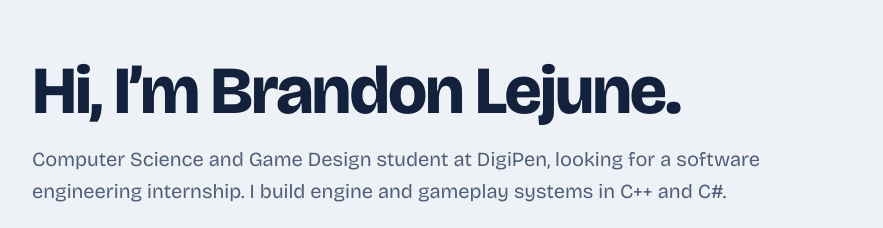
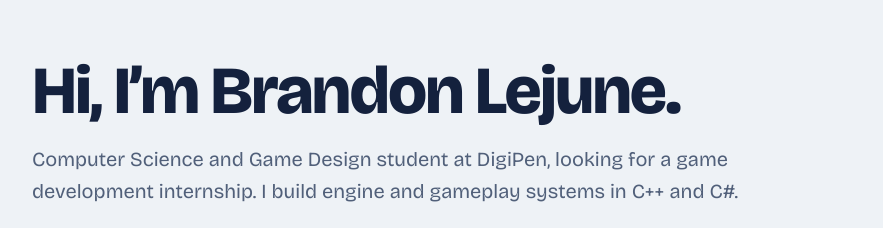
Before and after one commit to BLejune/BLejune.github.io, a plain HTML site: page index.html in a window 1280 px wide. Shown: the top 228 px of the page, without its empty margins (198-1081 px from the left). Drawn offline with nearby package versions, Linux system fonts and the light colour scheme.

Commit message:
Update index.html

```diff
--- a/index.html
+++ b/index.html
@@ -50,7 +50,7 @@ footer{margin-top:4rem;color:var(--muted);font-size:.95rem}
 <main>
   <header>
     <h1>Hi, I’m Brandon Lejune.</h1>
-    <p class="lede">Computer Science and Game Design student at DigiPen, looking for a software engineering internship. I build engine and gameplay systems in C++ and C#.</p>
+    <p class="lede">Computer Science and Game Design student at DigiPen, looking for a game development internship. I build engine and gameplay systems in C++ and C#.</p>
     <div class="links">
       <a class="btn primary" href="mailto:brlej2018@yahoo.com">Email me</a>
       <a class="btn" href="Brandon_Lejune_Resume.pdf">Resume (PDF)</a>
```
